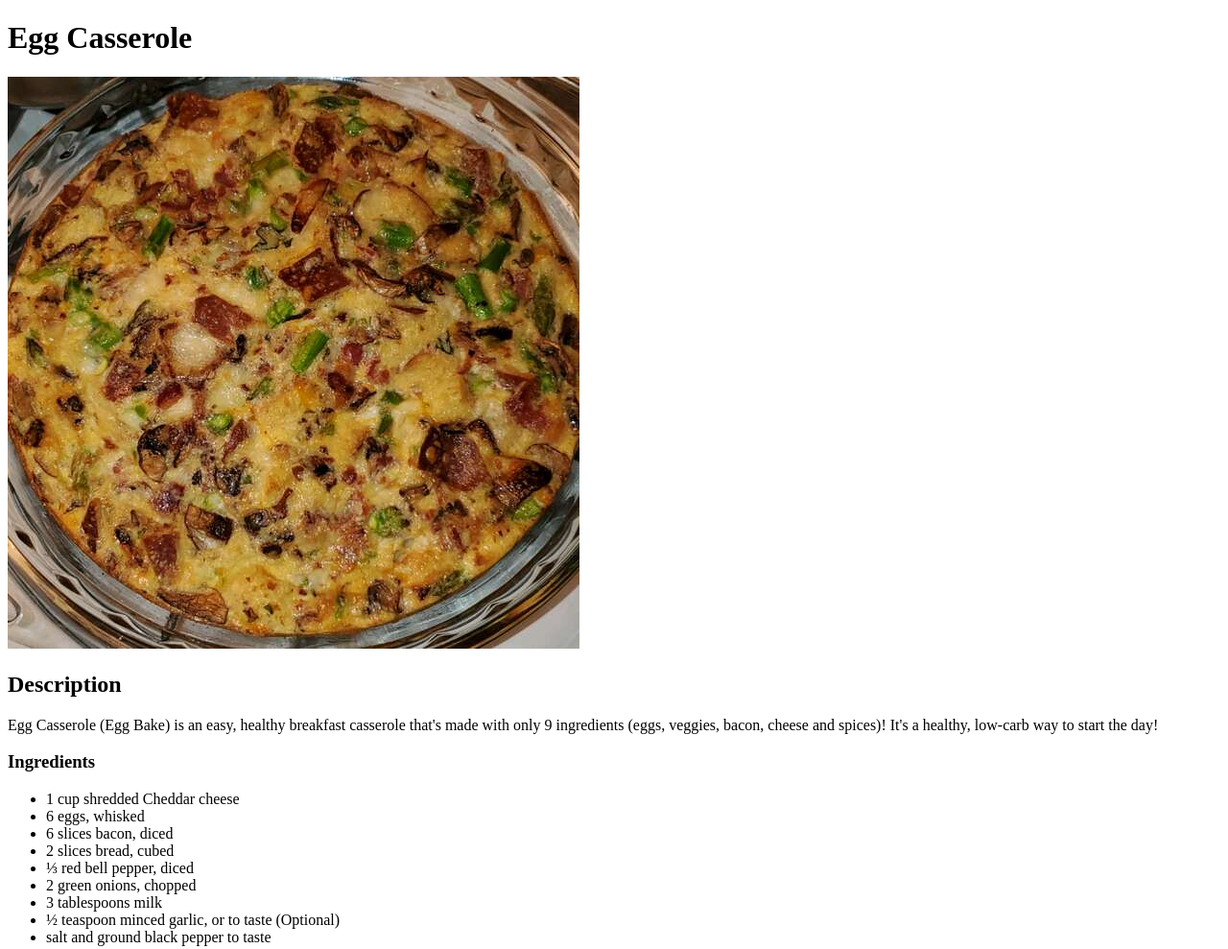
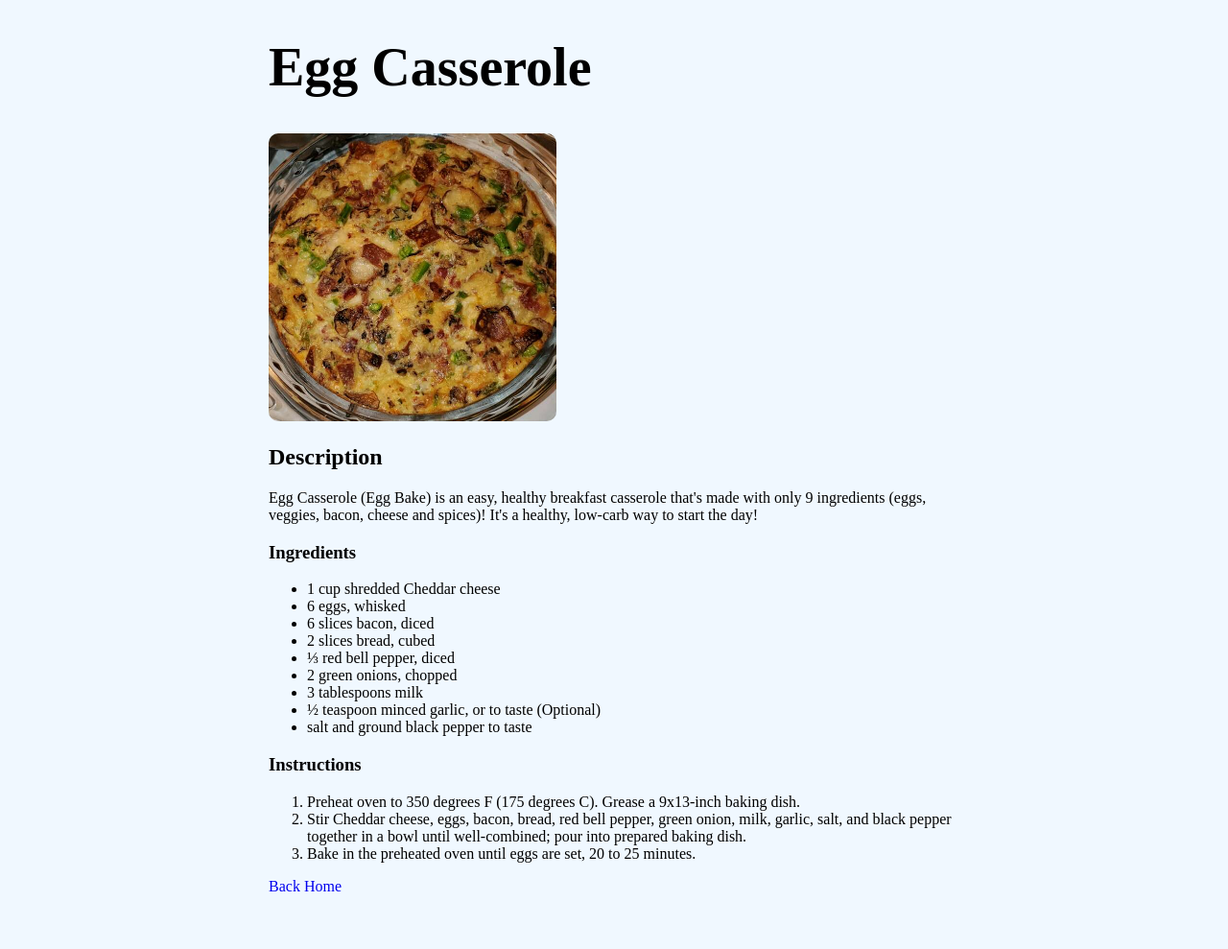
Before and after one commit to jaya-nanden/odin-recipes, a plain HTML site: page recipes/egg-casserole.html in a window 1280 px wide. Shown: the top 989 px of the page at 96% size. After the commit the page ends 963 px from the top, so only its background shows below. Drawn offline with Linux system fonts and the light colour scheme.

Commit message:
Add styles to index and recipe pages

```diff
--- a/recipes/egg-casserole.html
+++ b/recipes/egg-casserole.html
@@ -5,10 +5,12 @@
     <meta http-equiv="X-UA-Compatible" content="IE=edge">
     <meta name="viewport" content="width=device-width, initial-scale=1.0">
     <title>Egg Casserole</title>
+    <link rel="stylesheet" href="recipe-styles.css">
+
 </head>
 <body>
     <h1>Egg Casserole</h1>
-    <img src="./images/casserole.png" alt="recipe image"/>
+    <img class="image" src="./images/casserole.png" alt="recipe image"/>
     <h2>Description</h2>
     <p>
         Egg Casserole (Egg Bake) is an easy, healthy breakfast casserole that's made with only 9 ingredients (eggs, veggies, bacon, cheese and spices)! It's a healthy, low-carb way to start the day!
--- /dev/null
+++ b/recipes/recipe-styles.css
@@ -0,0 +1,21 @@
+body {
+    background-color: aliceblue;
+    max-width: 720px;
+    margin: 0 auto;
+}
+
+img {
+    height: auto;
+    width: 300px;
+    border-radius: 10px;
+}
+
+h1 {
+    font-size: 7vh;
+}
+
+a {
+    text-decoration: none;
+    display: inline-block;
+    margin-bottom: 30px;
+}
--- /dev/null
+++ b/styles.css
@@ -0,0 +1,21 @@
+body {
+    background-color: aliceblue;
+    text-align: center;
+}
+
+h1 {
+    font-size: 10vh;
+}
+
+a {
+    text-decoration: none;
+    font-size: 5vh;
+}
+
+ul {
+    list-style-type: none;
+}
+
+li {
+    padding-bottom: 20px;
+}
```
Also changed, not shown: index.html (+2 -1 lines), recipes/chicken-wrap.html (+2 -0 lines), recipes/mac-and-cheese.html (+2 -0 lines).
